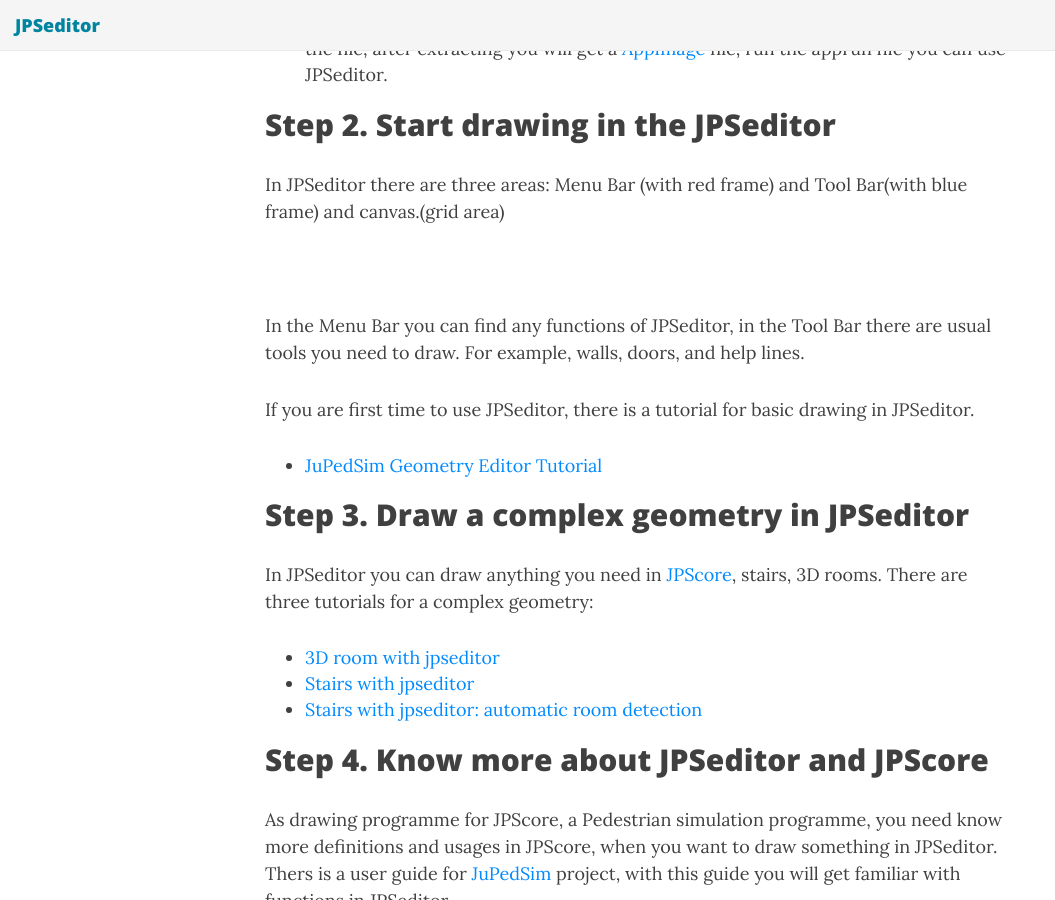
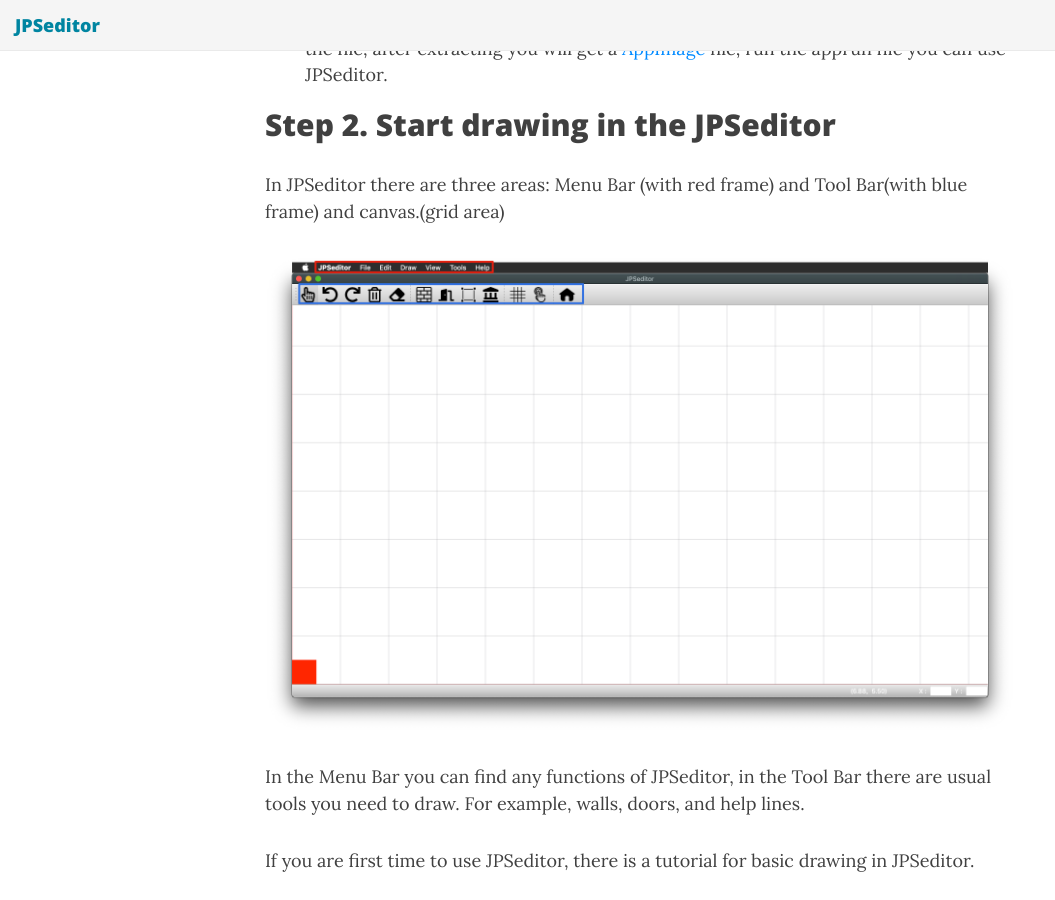
Before and after one commit to JuPedSim/jpseditor, a Jekyll site: the page built from _posts/2018-09-03-quickstart.md, in a window 1280 px wide and 900 px high, scrolled down 1042 px. Shown: the whole window, without its empty margins (0-1055 px from the left). Built offline with Jekyll 4.4.1, drawn with Linux system fonts in a browser that asks for light colours; nearby versions of some CDN libraries.

Commit message:
Update 2018-09-03-quickstart.md

```diff
--- a/_posts/2018-09-03-quickstart.md
+++ b/_posts/2018-09-03-quickstart.md
@@ -34,7 +34,7 @@
 
 In JPSeditor there are three areas: Menu Bar (with red frame) and Tool Bar(with blue frame) and canvas.(grid area)
 
-![](img/surface.png)
+![](https://github.com/JuPedSim/jpseditor/blob/gh-pages/_posts/img/surface.png)
 
 In the Menu Bar you can find any functions of JPSeditor, in the Tool Bar there are usual tools you need to draw. For example, walls, doors, and help lines.
 
```
